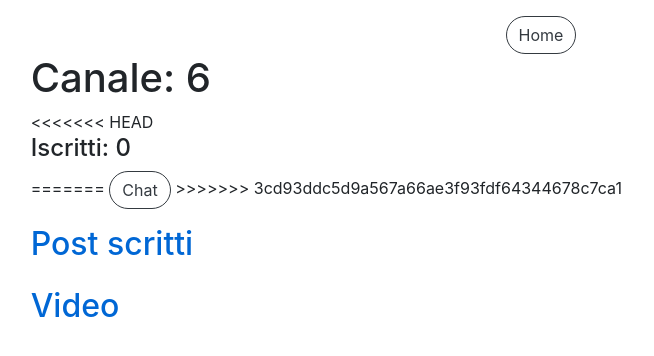
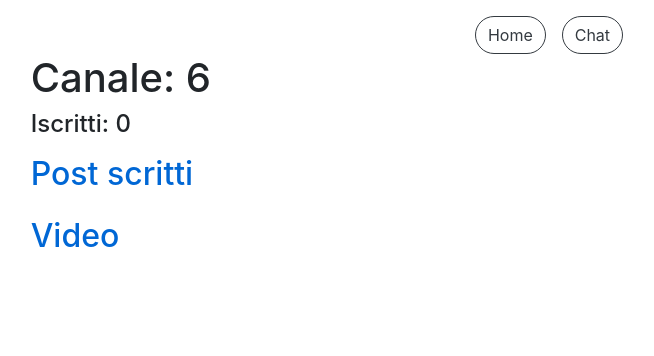
Before and after one commit to EmanueleArte/Progetto-DB, a PHP site: page /canale.php?canale=6 in a window 1280 px wide. Shown: the top 356 px of the page, without its empty margins (91-745 px from the left). Run offline with PHP 8.4, Linux system fonts and the light colour scheme; a user stored in the database is signed in; data comes from the database, SQL or seed files in the repository.

Commit message:
Adds and fixes

```diff
--- a/canale.php
+++ b/canale.php
@@ -28,19 +28,18 @@
     <!-- intestazione (BOTTONI) -->
     <div class="row justify-content-center">
       <button type="button" class="btn btn-outline-dark mr-3" onclick="location.href='home.php'">Home</button>
+      <?php
+        echo '<button type="button" class="btn btn-outline-dark" onclick="location.href=\'chat.php?username='. $_GET["canale"] .'\'">Chat</button>';
+      ?>
     </div>
     <div class="row justify-content-center">
       <div class="col-10">
         <h1>Canale: <?php echo $_GET["canale"]; ?></h1>
-<<<<<<< HEAD
         <h4>Iscritti: <?php
           foreach($ris as $row) {
             echo $row["NumeroIscritti"];
           }
           ?></h4>
-=======
-        <button type="button" class="btn btn-outline-dark" onclick="location.href='chat.php?username=<?php echo $_GET["canale"]; ?>'">Chat</button>
->>>>>>> 3cd93ddc5d9a567a66ae3f93fdf64344678c7ca1
         <h2 class="titleText mt-3">Post scritti</h2>
         <div class="row">
           <?php
--- a/js/functions.js
+++ b/js/functions.js
@@ -90,22 +90,11 @@ function addLikeVideo(idLike) {
   refreshLike(idLike);
   var formData = new FormData();
   formData.append("idVideo", videoID);
-<<<<<<< HEAD
   postData('likeVideo.php', formData)
   .then((res)=>{
   });
 }
 
-// CHAT
-// Invia un messaggio chat salvandolo nel db
-function sendMessageChat(idAccount) {
-    const chatID = urlParams.get('chatID');
-
-}
-=======
-  postData('likeVideo.php', formData);
-}
-<<<<<<< HEAD
 
 
 // Click della card del video o del bottone del canale
@@ -116,6 +105,12 @@ function cardOnClick(id, titolo, video, time, creator) {
     location.href="video.php?id=" + id + "&titolo=" + titolo + "&video=" + video + "&time=" + time;
   }
 }
-=======
->>>>>>> 02d5b144e5a3d910800bd72b0e05a9950714820e
->>>>>>> 3cd93ddc5d9a567a66ae3f93fdf64344678c7ca1
+
+
+
+// CHAT
+// Invia un messaggio chat salvandolo nel db
+function sendMessageChat(idAccount) {
+  const chatID = urlParams.get('chatID');
+  postData('likeVideo.php', formData);
+}
```
